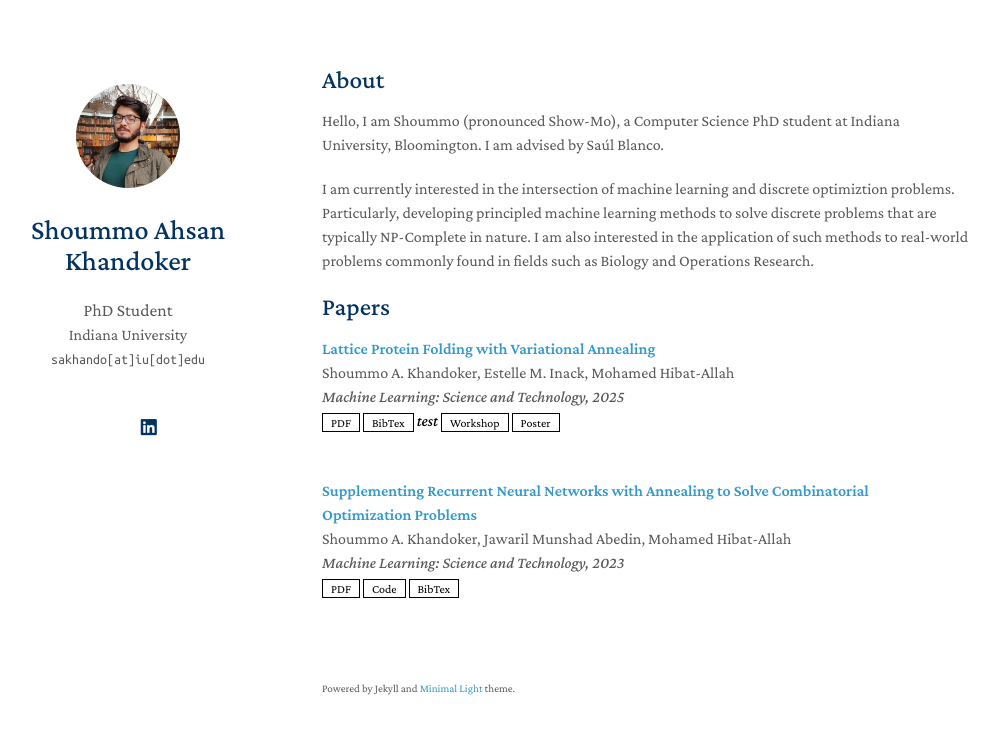
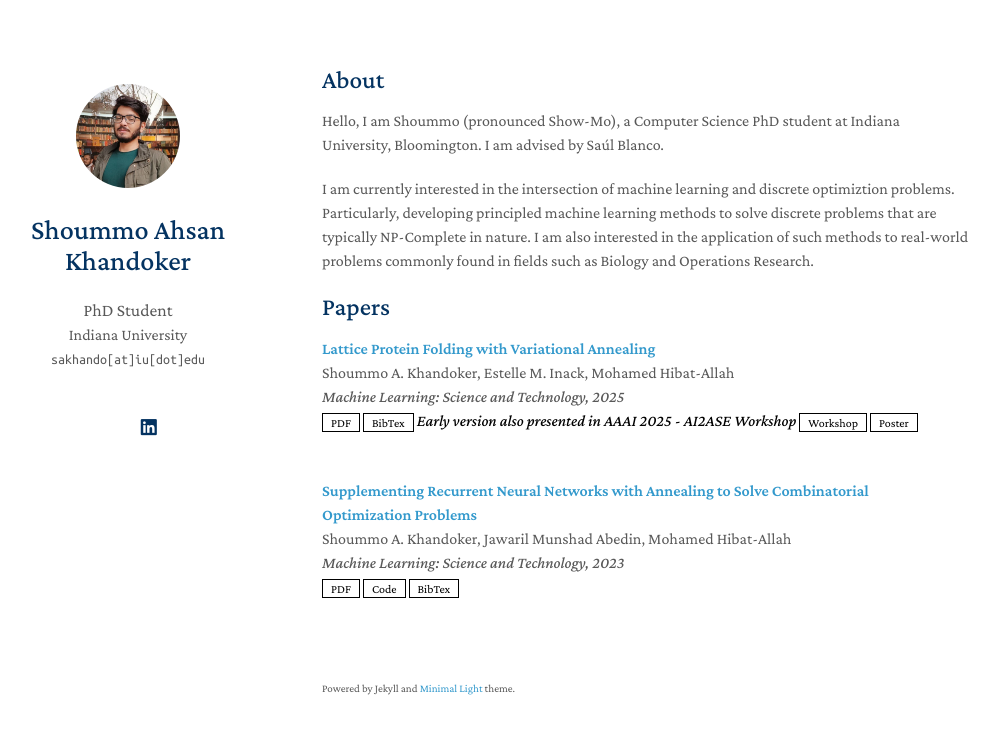
Before and after one commit to shoummoak/shoummoak.github.io, a Jekyll site: the page built from index.md, in a window 1280 px wide. Shown: the top 734 px of the page, without its empty margins (148-1146 px from the left). Built offline with Jekyll 4.4.1, drawn with Linux system fonts in a browser that asks for light colours; a style sheet for code colours, icons or effects is not loaded; our own code applies the rules of GitHub Pages for plain Markdown files.

Commit message:
Update publications.yml

```diff
--- a/_data/publications.yml
+++ b/_data/publications.yml
@@ -9,7 +9,7 @@ main:
     code:
     bibtex: "assets/bibtex/Folding.html"
     image:
-    notes: test
+    notes: Early version also presented in AAAI 2025 - AI2ASE Workshop
     workshop: https://ai-2-ase.github.io/
     poster: "assets/files/HPVA_Poster.pdf"
 
```
